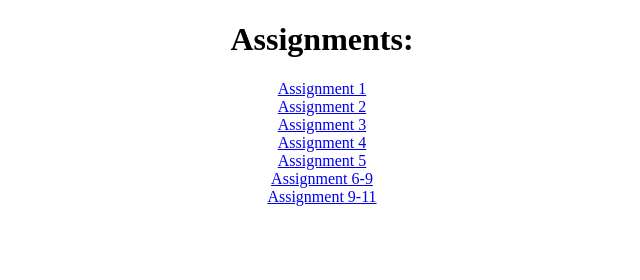
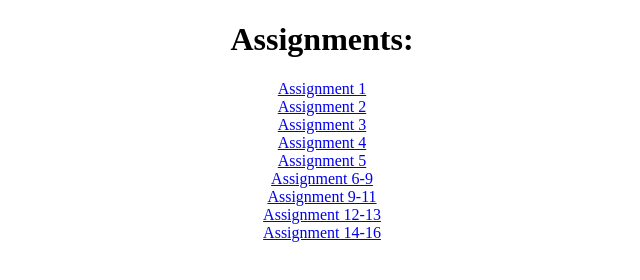
Before and after one commit to tahaha420/JSassigments, a plain HTML site: page index.html in a window 1280 px wide. Shown: the whole page, without its empty margins (318-958 px from the left). Drawn offline with Linux system fonts and the light colour scheme.

Commit message:
Update index.html

```diff
--- a/index.html
+++ b/index.html
@@ -27,6 +27,8 @@
     <a href="./5thassmnt.html" target="_blank">Assignment 5</a>
     <a href="./6-9assnmt.html" target="_blank">Assignment 6-9</a>
     <a href="./9-11assmnts.html" target="_blank">Assignment 9-11</a>
+    <a href="./12-13asmnts.html" target="_blank">Assignment 12-13</a>
+    <a href="./14-16asmnts.html" target="_blank">Assignment 14-16</a>
 
 </body>
 </html>
```
